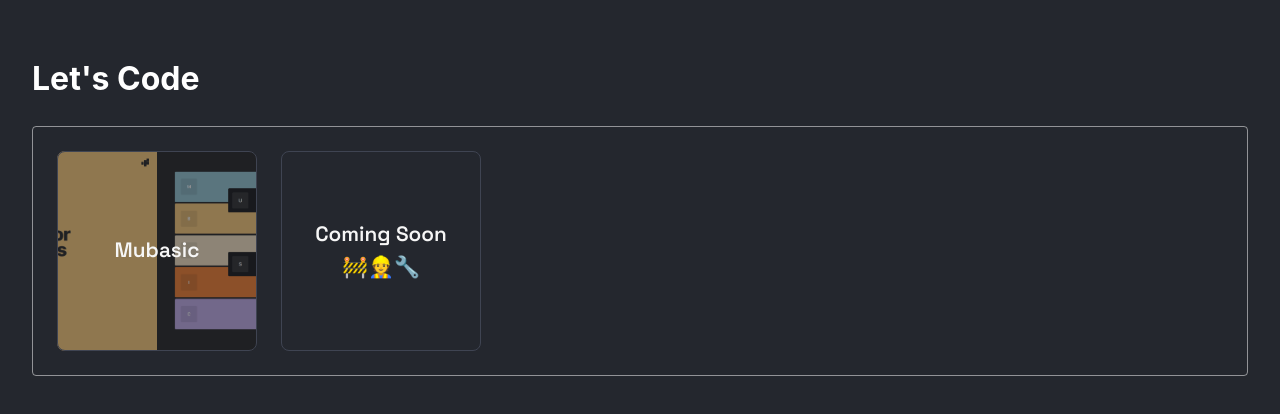
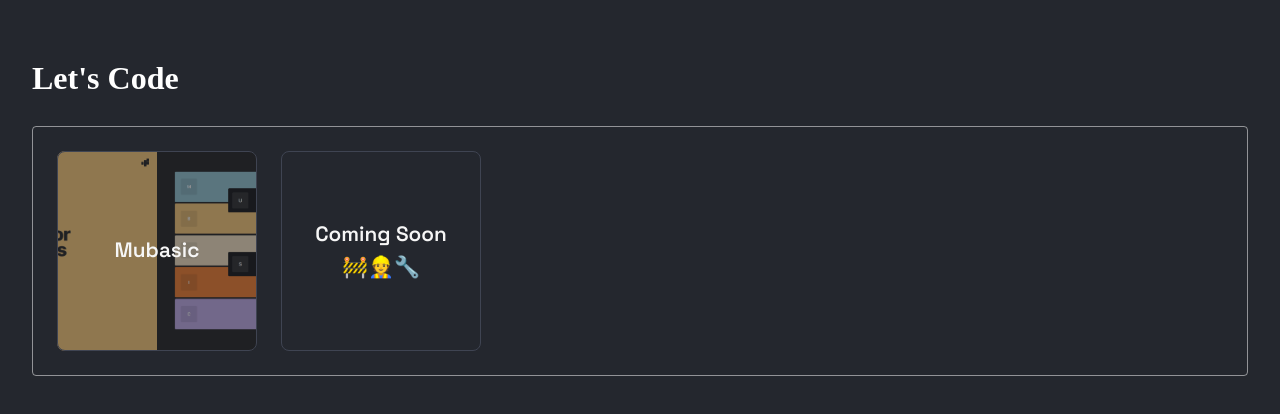
Before and after one commit to waynecen/lets-code, a Next.js app: page / in a window 1280 px wide. Shown: the top 414 px of the page. Built offline with nearby package versions, Linux system fonts and the light colour scheme.

Commit message:
Remove default fallback font family

```diff
--- a/styles/globals.css
+++ b/styles/globals.css
@@ -2,8 +2,6 @@
 body {
 	padding: 0;
 	margin: 0;
-	font-family: -apple-system, BlinkMacSystemFont, Segoe UI, Roboto, Oxygen,
-		Ubuntu, Cantarell, Fira Sans, Droid Sans, Helvetica Neue, sans-serif;
 	line-height: 1.6;
 	font-size: 16px;
 	background-color: #24272e;
```
